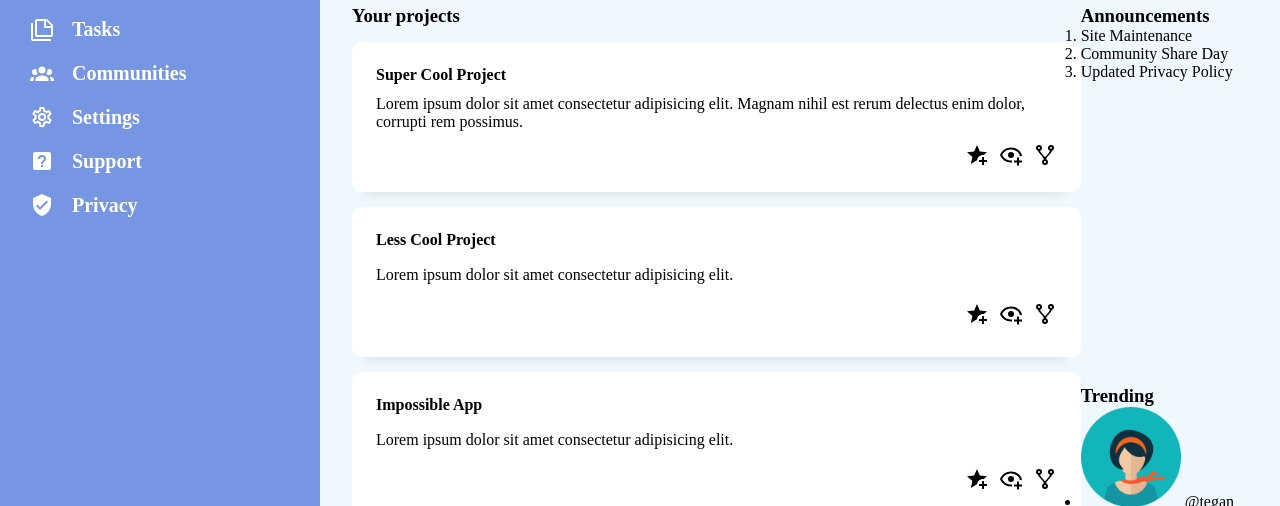
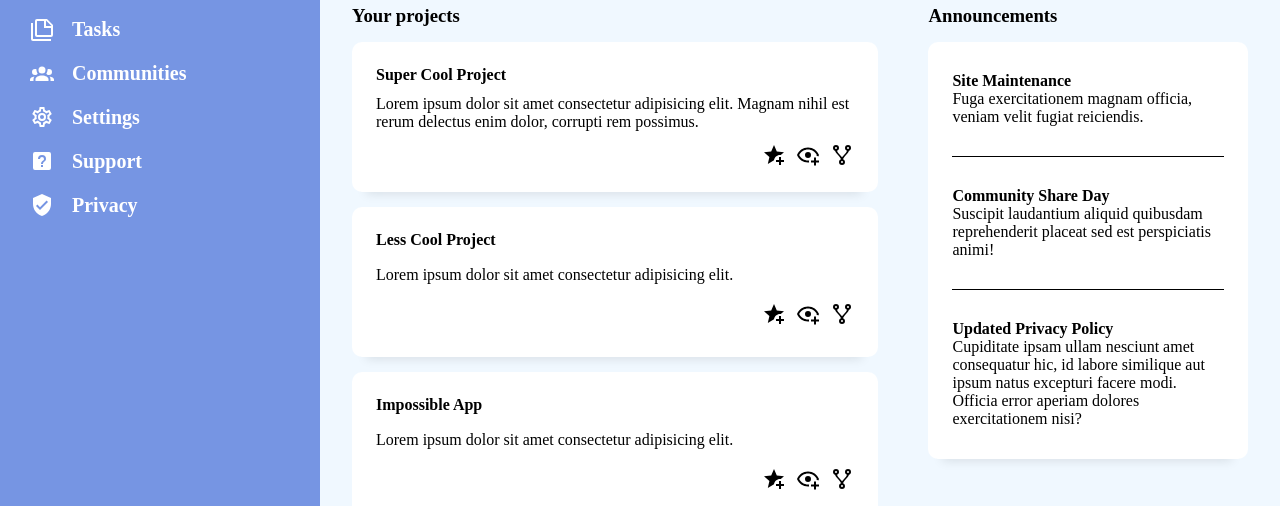
Before and after one commit to Akherousin/odin-admin-dashboard, a plain HTML site: page index.html in a window 1280 px wide. Shown: the part 253-759 px from the top of the page. Drawn offline with Linux system fonts and the light colour scheme.

Commit message:
add styling to the announcement section

```diff
--- a/index.html
+++ b/index.html
@@ -310,11 +310,30 @@
       </section>
 
       <section class="main-announcements">
-        <h3>Announcements</h3>
-        <ol>
-          <li>Site Maintenance</li>
-          <li>Community Share Day</li>
-          <li>Updated Privacy Policy</li>
+        <h3 class="main-heading">Announcements</h3>
+        <ol class="announcements-list">
+          <li class="announcement-item">
+            <h4>Site Maintenance</h4>
+            <p>
+              Fuga exercitationem magnam officia, veniam velit fugiat
+              reiciendis.
+            </p>
+          </li>
+          <li class="announcement-item">
+            <h4>Community Share Day</h4>
+            <p>
+              Suscipit laudantium aliquid quibusdam reprehenderit placeat sed
+              est perspiciatis animi!
+            </p>
+          </li>
+          <li class="announcement-item">
+            <h4>Updated Privacy Policy</h4>
+            <p>
+              Cupiditate ipsam ullam nesciunt amet consequatur hic, id labore
+              similique aut ipsum natus excepturi facere modi. Officia error
+              aperiam dolores exercitationem nisi?
+            </p>
+          </li>
         </ol>
       </section>
 
--- a/style.css
+++ b/style.css
@@ -161,6 +161,7 @@ body {
   padding: 2.4rem 3.2rem;
   grid-area: main;
   display: grid;
+  gap: 50px;
   grid-template-columns: auto auto;
   grid-template-rows: auto auto;
   grid-template-areas:
@@ -181,7 +182,7 @@ body {
   list-style: none;
   gap: 1.5rem;
 
-  grid-template-columns: repeat(auto-fit, minmax(40rem, 1fr));
+  grid-template-columns: repeat(auto-fit, minmax(35rem, 1fr));
 }
 
 .project-card {
@@ -190,6 +191,7 @@ body {
   box-shadow: var(--shadow-small);
 
   padding: 2.4rem;
+
   height: 15rem;
   display: grid;
   gap: 10px;
@@ -204,6 +206,32 @@ body {
 
 .main-announcements {
   grid-area: announcements;
+
+  display: grid;
+  grid-template-rows: auto 1fr;
+}
+
+.announcements-list {
+  list-style: none;
+  background-color: var(--color-secondary);
+  border-radius: 10px;
+  padding: 0 2.4rem;
+  display: grid;
+  box-shadow: var(--shadow-small);
+}
+
+.announcement-item {
+  display: flex;
+  flex-direction: column;
+  justify-content: center;
+}
+
+.announcement-item:first-of-type {
+  margin-top: 0;
+}
+
+.announcement-item:not(:last-of-type) {
+  border-bottom: 1px solid black;
 }
 
 .trending {
```
